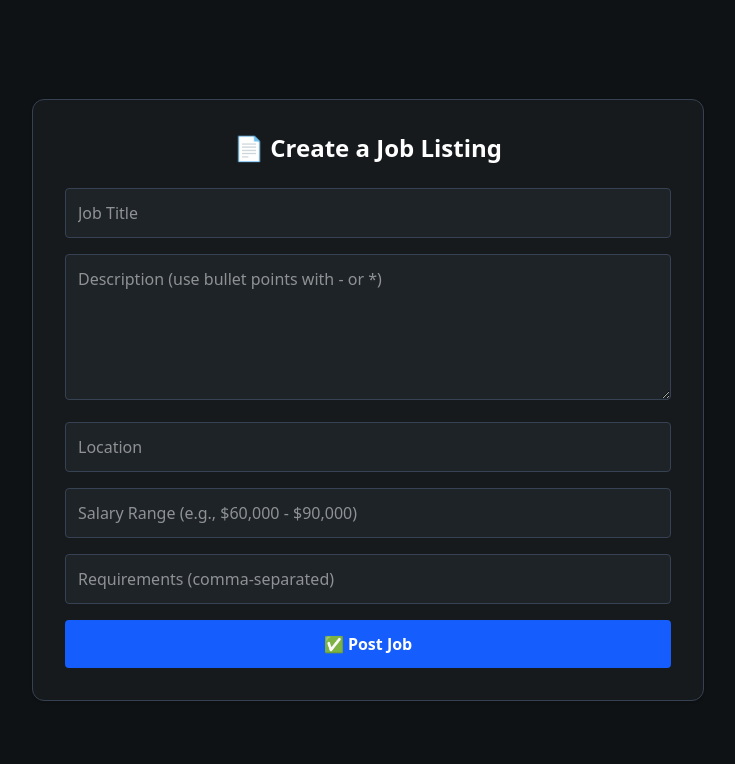
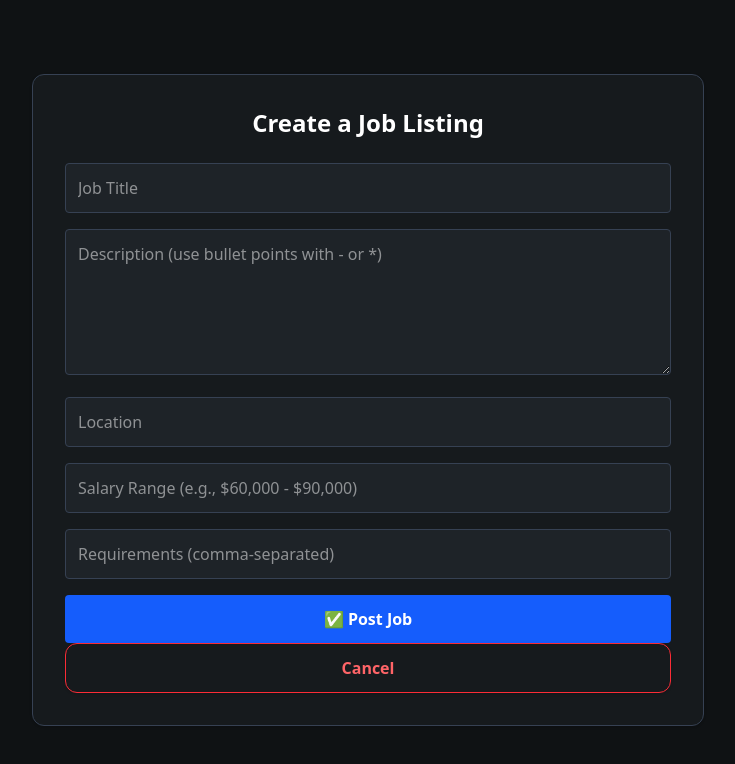
Before and after one commit to MKhaseeb/MERN-Project, a React (Vite) app in the folder client/vite-project/: page /create-job in a window 1280 px wide. Shown: the top 764 px of the page, without its empty margins (272-1007 px from the left). Built offline with nearby package versions, Linux system fonts and the light colour scheme; no server answers.

Commit message:
dataqueue
zzxczzxc

```diff
--- a/client/vite-project/src/Components/AllJobLists.jsx
+++ b/client/vite-project/src/Components/AllJobLists.jsx
@@ -171,7 +171,7 @@ export default function AllJobLists() {
                         <div className="space-y-6">
                             <div>
                                 <h2 className="text-3xl font-bold text-white mb-1">{selectedJob.title}</h2>
-                                <p className="text-gray-400">{selectedJob.company?.name || "Company Name"}</p>
+                                <p className="text-gray-400">{selectedJob.company?.companyName || "Company Name"}</p>
                                 <div className="flex gap-4 mt-2 text-sm text-gray-500">
                                     <span><FaMapMarkerAlt className="inline mr-1 text-blue-400" />{selectedJob.location}</span>
                                     <span><FaCalendarAlt className="inline mr-1 text-purple-400" />{new Date(selectedJob.createdAt).toLocaleDateString()}</span>
--- a/client/vite-project/src/Components/ApplyComponent.jsx
+++ b/client/vite-project/src/Components/ApplyComponent.jsx
@@ -100,7 +100,6 @@ export default function ApplyComponent() {
                 withCredentials: true,
             });
 
-            alert("✅ Application submitted successfully!");
             navigate("/user_home");
         } catch (error) {
             console.error("❌ Application error:", error.response?.data || error.message);
--- a/client/vite-project/src/Components/CompanyHome.jsx
+++ b/client/vite-project/src/Components/CompanyHome.jsx
@@ -322,20 +322,20 @@ export const CompanyHome = () => {
               </div>
               <div className="flex items-start">
                 <div className="w-1/4 text-gray-400">Location:</div>
-                <div className="w-3/4 text-white">{company?.location || 'N/A'}</div>
+                <div className="w-3/4 text-white">{company?.address.country + "," + company?.address.city + ", " + company?.address.street  || 'N/A'}</div>
               </div>
               <div className="flex items-start">
                 <div className="w-1/4 text-gray-400">Website:</div>
                 <div className="w-3/4">
                   <a href={company?.website} className="text-blue-400 hover:text-blue-300 underline">
-                    {company?.website}
+                    TechForFuture.com
                   </a>
                 </div>
               </div>
               <div className="flex items-start">
                 <div className="w-1/4 text-gray-400">Description:</div>
                 <div className="w-3/4 text-white">
-                  {company?.description || 'No description yet.'}
+                  {company?.details || 'No description yet.'}
                 </div>
               </div>
             </div>
--- a/client/vite-project/src/Components/CreateJobPage.jsx
+++ b/client/vite-project/src/Components/CreateJobPage.jsx
@@ -32,7 +32,7 @@ const CreateJobPage = () => {
     return (
         <div className="min-h-screen bg-[#0f1214] text-white px-6 py-10 flex items-center justify-center">
             <div className="bg-[#161a1d] p-8 rounded-xl shadow border border-gray-700 max-w-2xl w-full">
-                <h2 className="text-2xl font-bold mb-6 text-center">📄 Create a Job Listing</h2>
+                <h2 className="text-2xl font-bold mb-6 text-center"> Create a Job Listing</h2>
                 <form onSubmit={handleSubmit} className="space-y-4">
                     <input
                         type="text"
@@ -83,6 +83,10 @@ const CreateJobPage = () => {
                         ✅ Post Job
                     </button>
                 </form>
+                    <a href="/company_home"><button
+                        className="w-full px-6 py-3 border border-red-500 text-red-400 hover:text-white hover:bg-red-600 rounded-xl font-semibold transition-all shadow-sm hover:shadow-lg"
+                    >Cancel
+                    </button></a>
             </div>
         </div>
     );
--- a/client/vite-project/src/Components/JobTable.jsx
+++ b/client/vite-project/src/Components/JobTable.jsx
@@ -10,8 +10,11 @@ const JobTable = ({ jobs, setJobs, selectedJobId, setSelectedJobId }) => {
 
   // New state to track which job's applicants modal is open
   const [modalJobId, setModalJobId] = useState(null);
+  const companyId = localStorage.getItem("companyId");
+  const companyJobs = (jobs || []).filter(job => job.company === companyId);
 
-  const filteredJobs = jobs.filter(job => {
+
+const filteredJobs = companyJobs.filter(job => {
     if (filterStatus === 'all') return true;
     return job.status?.toLowerCase() === filterStatus;
   });
```
Also changed, not shown: 2 other files (tests, documents, lock files or other folders).
